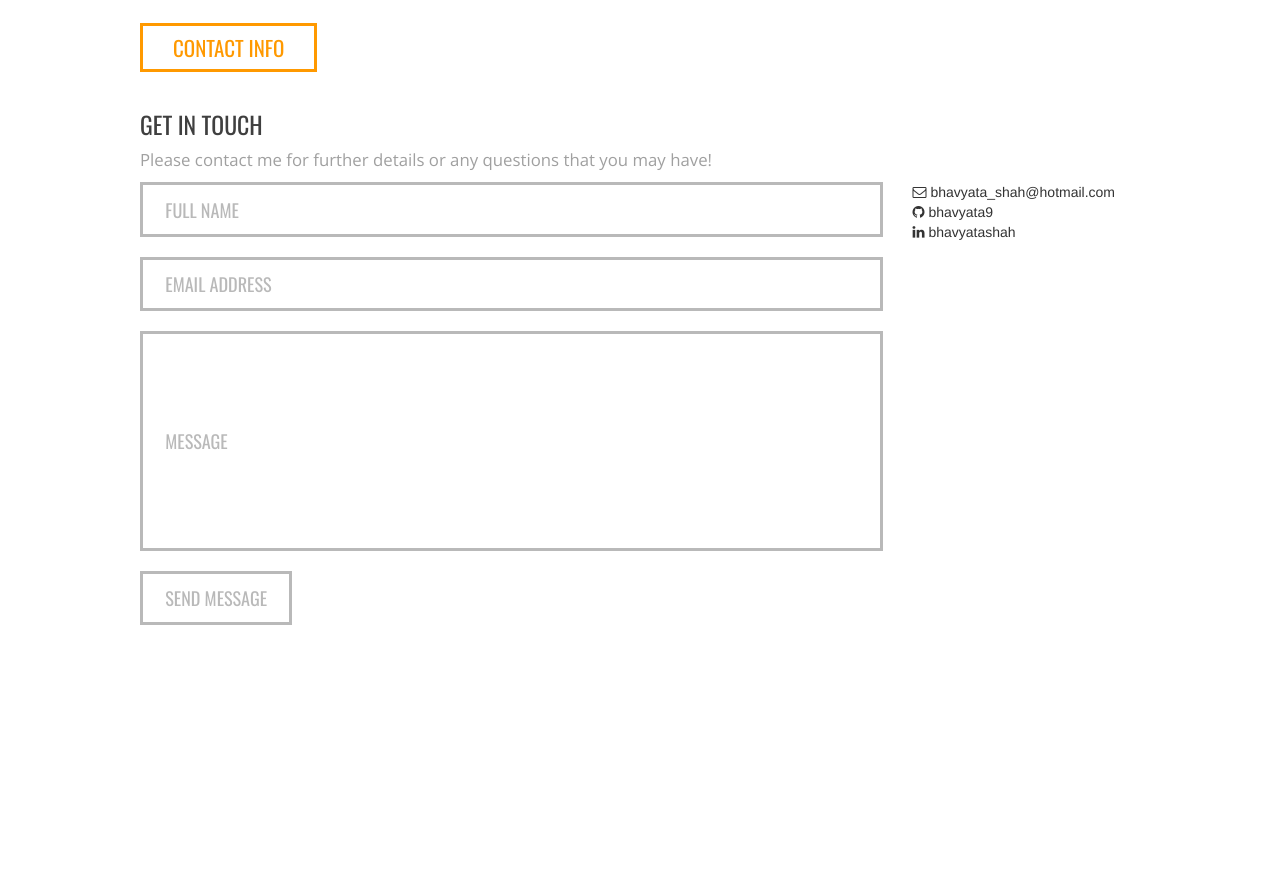
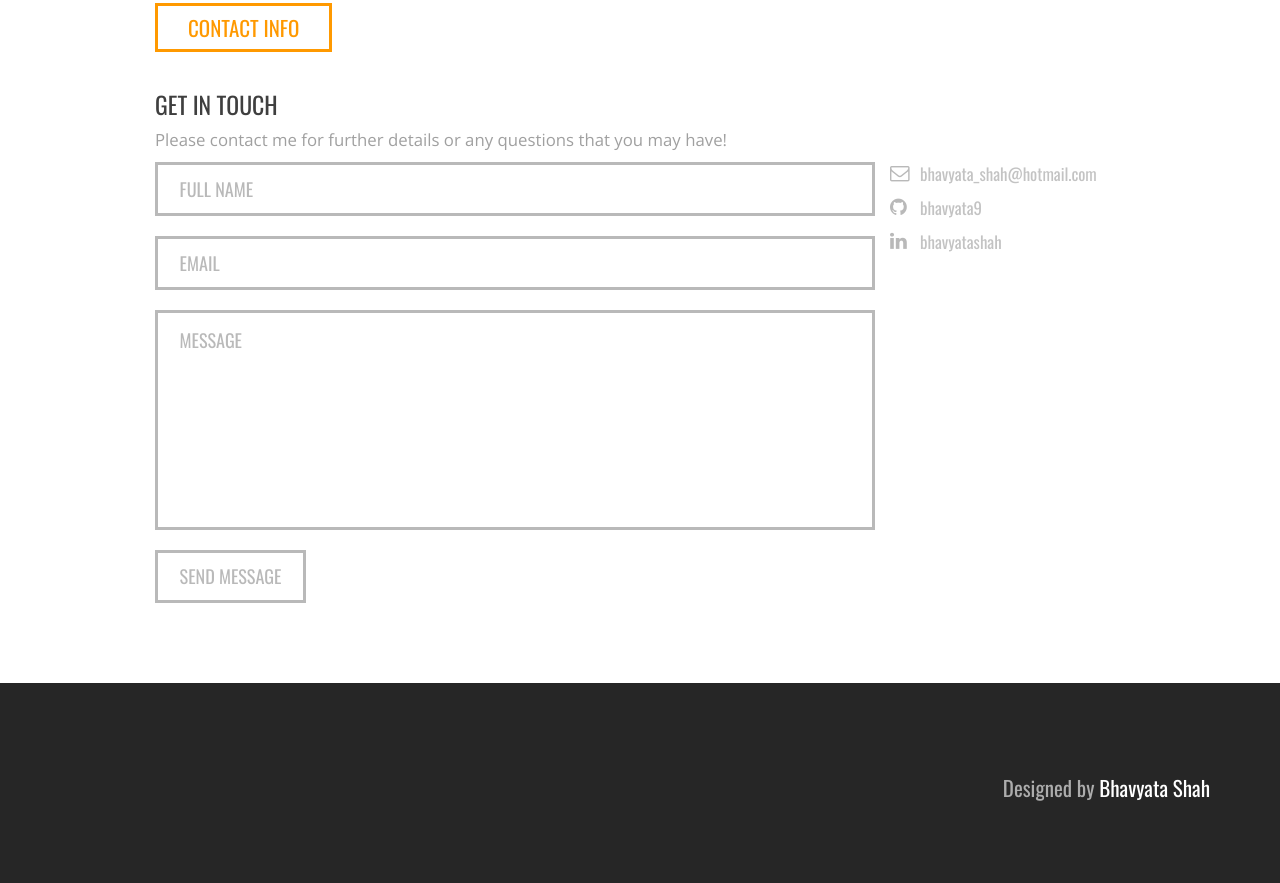
Before and after one commit to bhavyata9/bhavyata9.github.io, a plain HTML site: page index.html in a window 1280 px wide. Shown: the part 1907-2790 px from the top of the page. Before the commit the page ends 2612 px from the top, so only its background shows below. Drawn offline with nearby package versions, Linux system fonts and the light colour scheme.

Commit message:
finished footer

```diff
--- a/css/custom.css
+++ b/css/custom.css
@@ -72,7 +72,7 @@ header{
   height: auto;
   text-align: center;
   background-color: #6d6d6d;
-  padding-top: 120px;
+  padding-top: 100px;
 }
 header h2{
   margin-top: 50px;
@@ -166,14 +166,41 @@ input:focus{
 }
 .message{
   height: 220px;
+  padding-bottom: 170px;
 }
 .send{
   width: auto;
   background-color: #fff;
 }
-.contact p{
-  word-wrap: normal;
+.send:hover{
+  color :#ff9900;
+  border-color: #ff9900;
+}
+.quick-info i{
+  position: absolute;
+  left: 0;
+  padding-top: 2px;
+  color: #b9b9b9;
+  font-size: 1.4em;
+}
 
+.quick-info p{
+  padding-left: 15px;
+  color: #c3c3c3 !important;
+  font-family: 'Oswald',sans-serif;
+}
+
+footer{
+  width: 100%;
+  height: 200px;
+  color: #acacac;
+  font-family: 'Oswald',sans-serif;
+  font-size: 1.5em;
+  background-color: #262626;
+  padding-top: 90px;
+}
+.pull-right a{
+  color: #fff;
 }
 
 @media (max-width : 768px) {
@@ -182,4 +209,23 @@ input:focus{
     border-bottom: 1px solid #3d3d3d;
     text-align: center;
   }
+  .quick-info i{
+    padding-left: 1%;
+
+  }
+  .quick-info p{
+    padding-left: 10%;
+  }
+  header h2{
+    margin-top: 50px;
+    font-size: 2.5em;
+    color: #fff;
+    font-family: 'Oswald',sans-serif;
+  }
+  header p{
+    padding: 0 20px;
+    font-size: 1.2em;
+    color: #fff;
+    font-family: 'Open Sans',sans-serif;
+  }
 }
--- a/index.html
+++ b/index.html
@@ -106,6 +106,8 @@
           </div> <!--  second column  -->
         </div> <!--  /second row -->
         <hr>
+      </div>  <!-- /projects -->
+    </div>
         <!-- contact-info -->
         <div class="contact">
           <h3> CONTACT INFO </h3>
@@ -117,7 +119,7 @@
             <form action="mailto:bhavyata_shah@hotmail.com"method="post">
               <input type="text"  name="fullname" value="FULL NAME">
               <br>
-              <input type="email"  name="email" value="EMAIL ADDRESS">
+              <input type="email"  name="email" value="EMAIL">
               <br>
               <input class="message" type="text"  name="message" value="MESSAGE">
               <br>
@@ -125,18 +127,26 @@
             </form>
 
             </div><!-- /contact-form -->
-            <div class="col-md-3">
-              <div><i class="fa fa-envelope-o"></i> bhavyata_shah@hotmail.com </div>
-            <div><i class="fa fa-github"></i> bhavyata9 </div>
-              <div><i class="fa fa-linkedin"></i> bhavyatashah </div>
+            <div class="col-md-3 quick-info">
+              <div><i class="fa fa-envelope-o"></i><p> bhavyata_shah@hotmail.com</p> </div>
+            <div><i class="fa fa-github"></i> <p>bhavyata9 </p></div>
+              <div><i class="fa fa-linkedin"></i> <p>bhavyatashah</p></div>
             </div>
           </div><!-- /row -->
         </div><!-- /contact -->
         <!-- /contact-info -->
-      </div>  <!-- /projects -->
+  </div> <!-- /MAIN CONTENT -->
 
+<!-- FOOTER -->
+<footer>
+  <div class="container">
+    <div class="pull-right">
+      Designed by <a href= "http://bhavyata9.github.io">Bhavyata Shah</a>
     </div>
-  </div> <!-- /MAIN CONTENT -->
+  </div>
+</footer>
+<!-- /FOOTER -->
+
   <!-- jQuery (necessary for Bootstrap's JavaScript plugins) -->
   <script src="https://ajax.googleapis.com/ajax/libs/jquery/1.11.3/jquery.min.js"></script>
   <!-- Include all compiled plugins (below), or include individual files as needed -->
```
